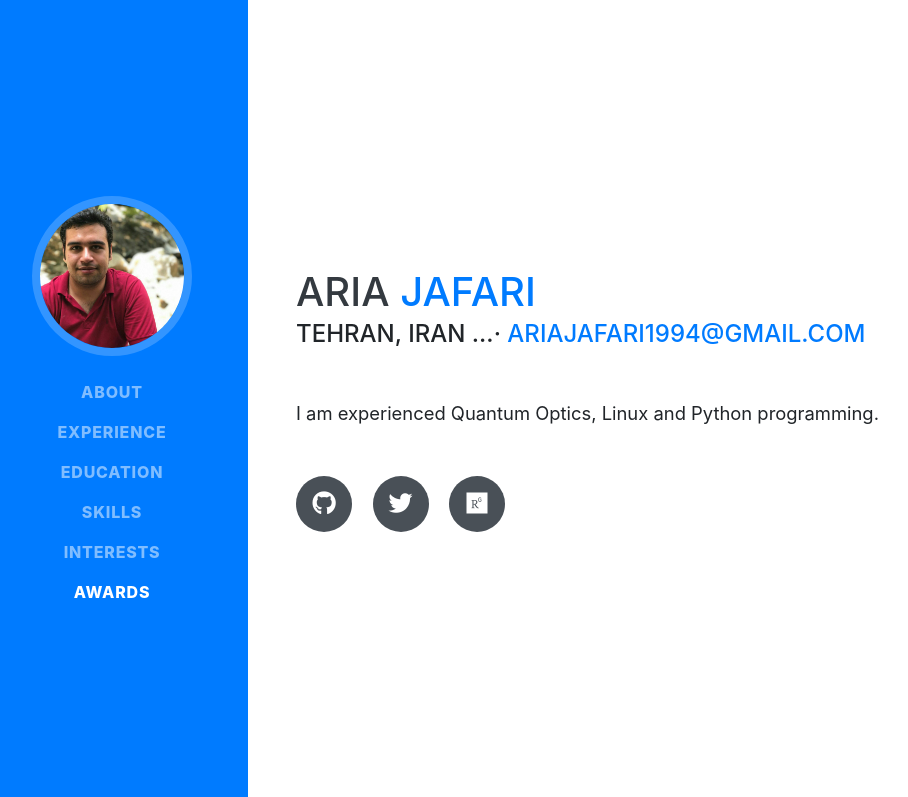
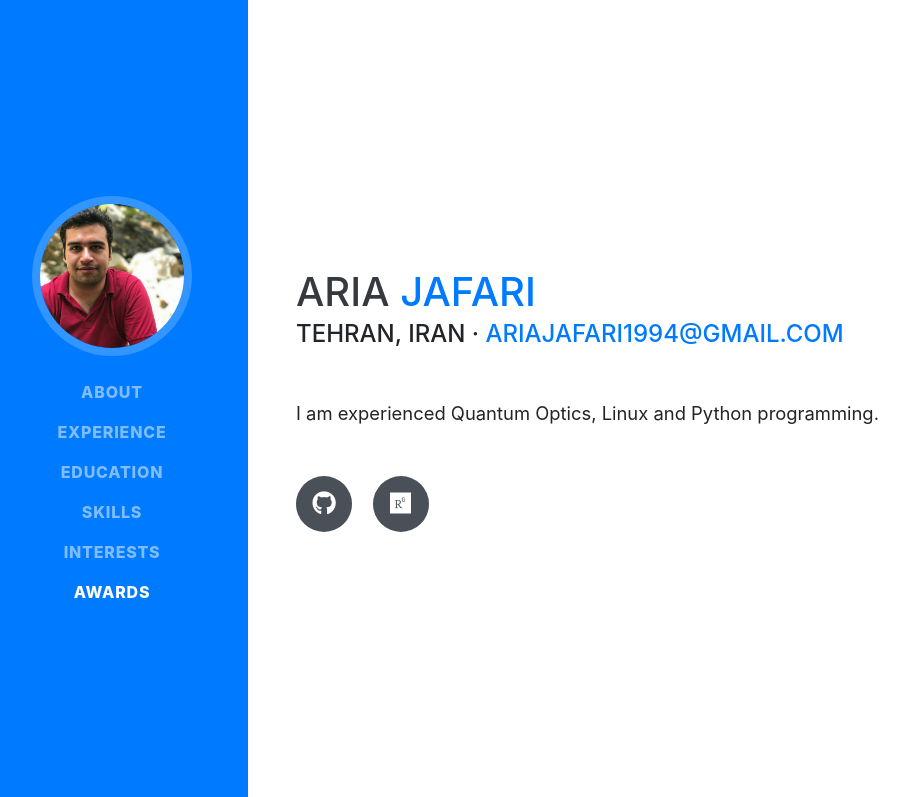
Before and after one commit to ariajafari/ariajafari.github.io, a website with bundled scripts: page index.html in a window 1280 px wide. Shown: the top 797 px of the page, without its empty margins (24-932 px from the left). Built offline with nearby package versions, Linux system fonts and the light colour scheme; a web font is replaced by a local one.

Commit message:
removing titter icon

```diff
--- a/index.html
+++ b/index.html
@@ -66,16 +66,13 @@
         <h1 class="mb-0">Aria
           <span class="text-primary">Jafari</span>
         </h1>
-        <div class="subheading mb-5">Tehran, Iran ...·
+        <div class="subheading mb-5">Tehran, Iran ·
           <a href="mailto:ariajafari1994@gmail.com">ariajafari1994@gmail.com</a>
         </div>
         <p class="lead mb-5">I am experienced Quantum Optics, Linux and Python programming.</p>
         <div class="social-icons">
           <a href="https://github.com/ariajafari">
             <i class="fab fa-github"></i>
-          </a>
-          <a href="#">
-            <i class="fab fa-twitter"></i>
           </a>
           <a href="https://www.researchgate.net/profile/Aria_Jafari">
             <i class="fab fa-researchgate"></i>
```
